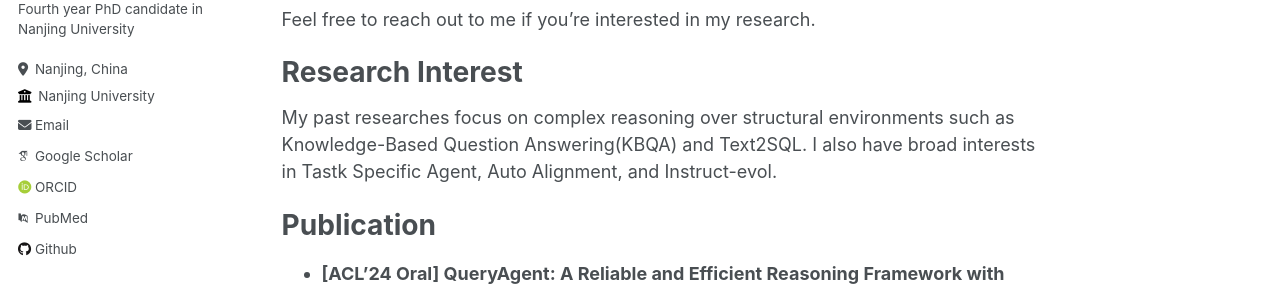
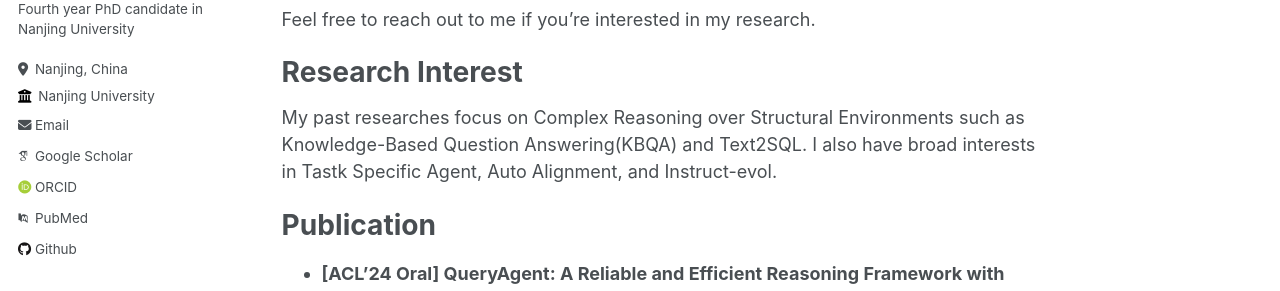
Before and after one commit to cdhx/cdhx.github.io, a Jekyll site: the page built from _pages/about.md, in a window 1280 px wide and 900 px high. Shown: the part 324-615 px from the top of the window. Built offline with Jekyll 4.4.1, drawn with Linux system fonts in a browser that asks for light colours; some web fonts are replaced.

```diff
--- a/_pages/about.md
+++ b/_pages/about.md
@@ -17,7 +17,7 @@ Feel free to reach out to me if you’re interested in my research.
 
 Research Interest
 ===
-My past researches focus  on complex reasoning over structural environments such as Knowledge-Based Question Answering(KBQA) and Text2SQL.
+My past researches focus on Complex Reasoning over Structural Environments such as Knowledge-Based Question Answering(KBQA) and Text2SQL.
 I also have broad interests in Tastk Specific Agent, Auto Alignment, and Instruct-evol.
 
 
```
